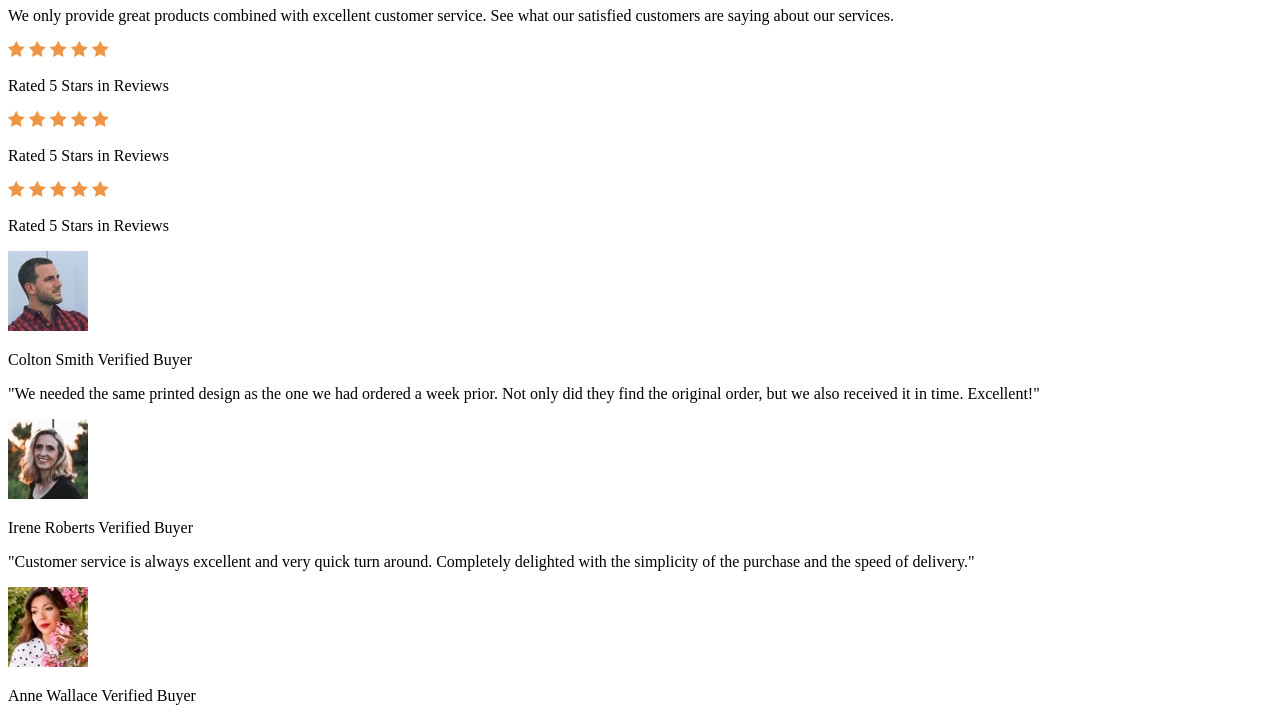
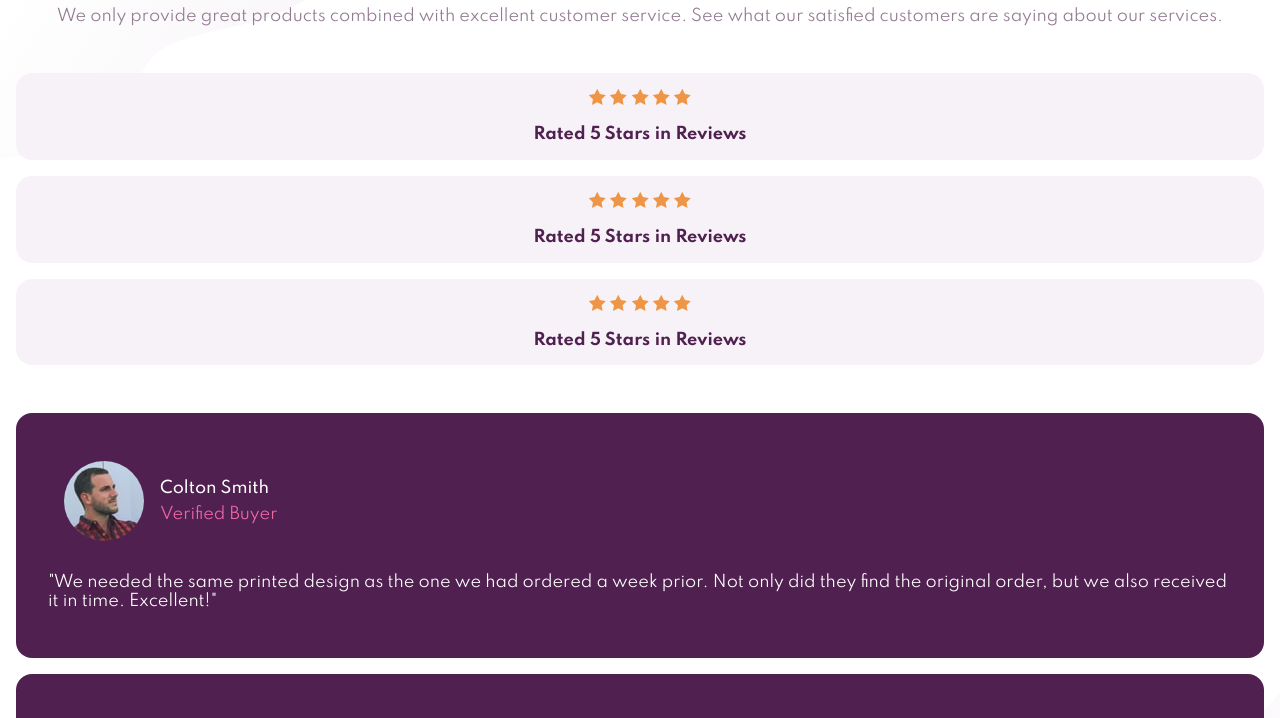
Before and after one commit to Nachito2002/social-proof-section, a plain HTML site: page index.html in a window 1280 px wide. Shown: the part 73-791 px from the top of the page. Drawn offline with Linux system fonts and the light colour scheme.

Commit message:
Styles add

```diff
--- /dev/null
+++ b/css/main.css
@@ -0,0 +1,87 @@
+@import url('https://fonts.googleapis.com/css2?family=Spartan:wght@400;500;700&display=swap');
+
+body {
+	font-family: 'Spartan', sans-serif;
+	margin-left: 1rem;
+	margin-right: 1rem;
+	background-image: url("./../images/bg-pattern-top-mobile.svg"),
+	url("./../images/bg-pattern-bottom-mobile.svg");
+	background-repeat: no-repeat;
+	background-position: top left, bottom right;
+}
+
+.header__title {
+	color: hsl(300, 43%, 22%);
+	text-align: center;
+}
+
+.header__description {
+	color: hsl(303, 10%, 53%);
+	text-align: center;
+	margin-bottom: 3rem;
+}
+
+.rates__rate {
+	background-color: hsl(300, 24%, 96%);
+	padding: 1rem;
+	border-radius: 1rem;
+}
+
+.rates__rate:not(:last-child) {
+	margin-bottom: 1rem;
+}
+
+.rates__rate:last-child {
+	margin-bottom: 3rem;
+}
+
+.rates__stars {
+	width: max-content;
+	margin-left: auto;
+	margin-right: auto;
+}
+
+.rates__text {
+	margin-bottom: 0;
+	color: hsl(300, 43%, 22%);
+	text-align: center;
+	font-weight: bold;
+}
+
+.article {
+	padding: 2rem;
+	border-radius: 1rem;
+	margin-bottom: 1rem;
+	background-color: hsl(300, 43%, 22%);
+}
+
+.article__header {
+	display: flex;
+	justify-content: flex-start;
+	align-items: center;
+}
+
+.article__photo {
+	padding: 1rem;
+	border-radius: 50%;
+}
+
+.article__title {
+	display: flex;
+	flex-direction: column;
+	justify-content: space-around;
+}
+
+.article__name {
+	margin-bottom: .5rem;
+	color: white;
+	font-weight: 500;
+}
+
+.article__buyer {
+	color: hsl(333, 80%, 67%);
+}
+
+.article__text {
+	color: white;
+}
--- a/index.html
+++ b/index.html
@@ -5,6 +5,8 @@
 	<meta name="viewport" content="width=device-width, initial-scale=1.0">
 	<meta name="author" content="Ignacio Alejandro Torres Franceschi">
 	<meta name="description" content="Social Proof Section mockup">
+	<link rel="stylesheet" href="./css/normalize.css">
+	<link rel="stylesheet" href="./css/main.css">
 	<link rel="icon" href="./images/favicon-32x32.png">
 	<title>Social Proof Section</title>
 </head>
```
